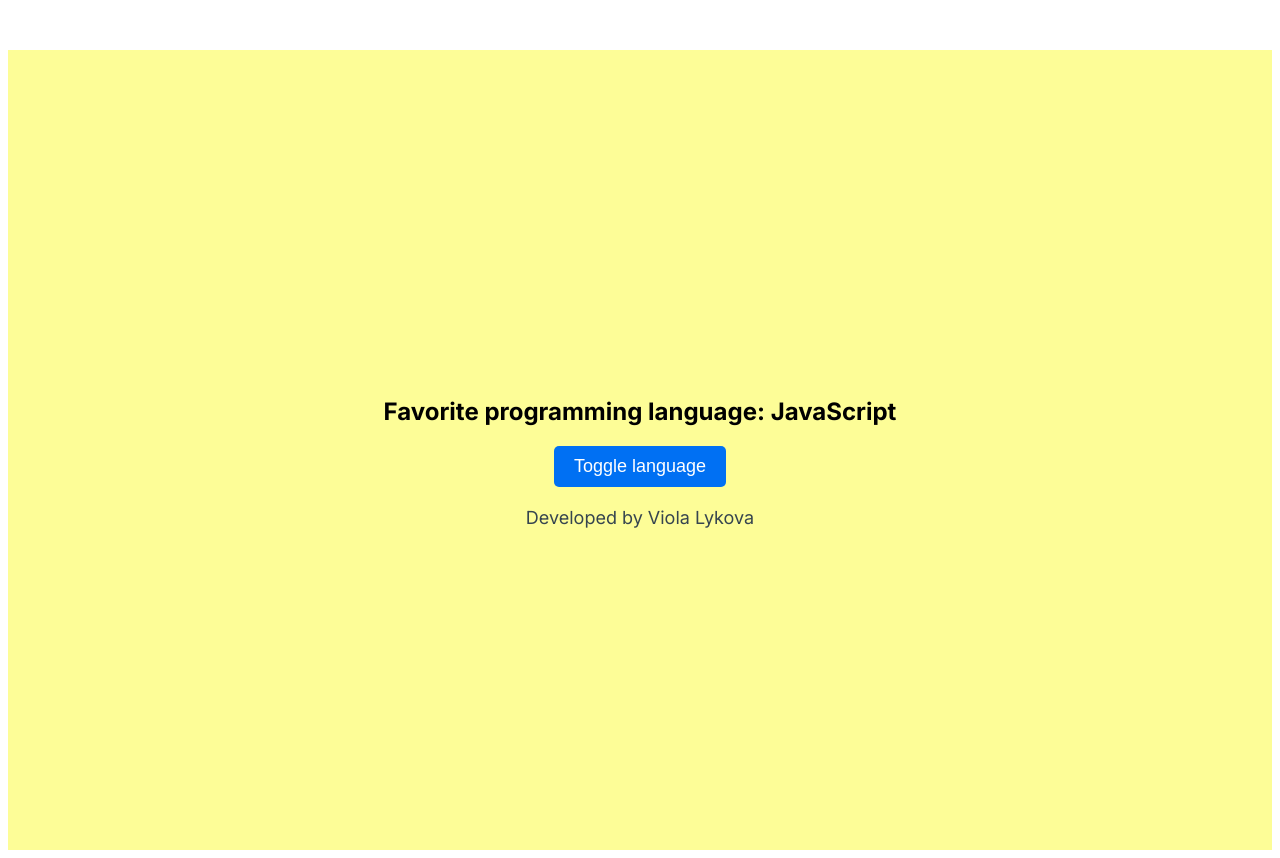
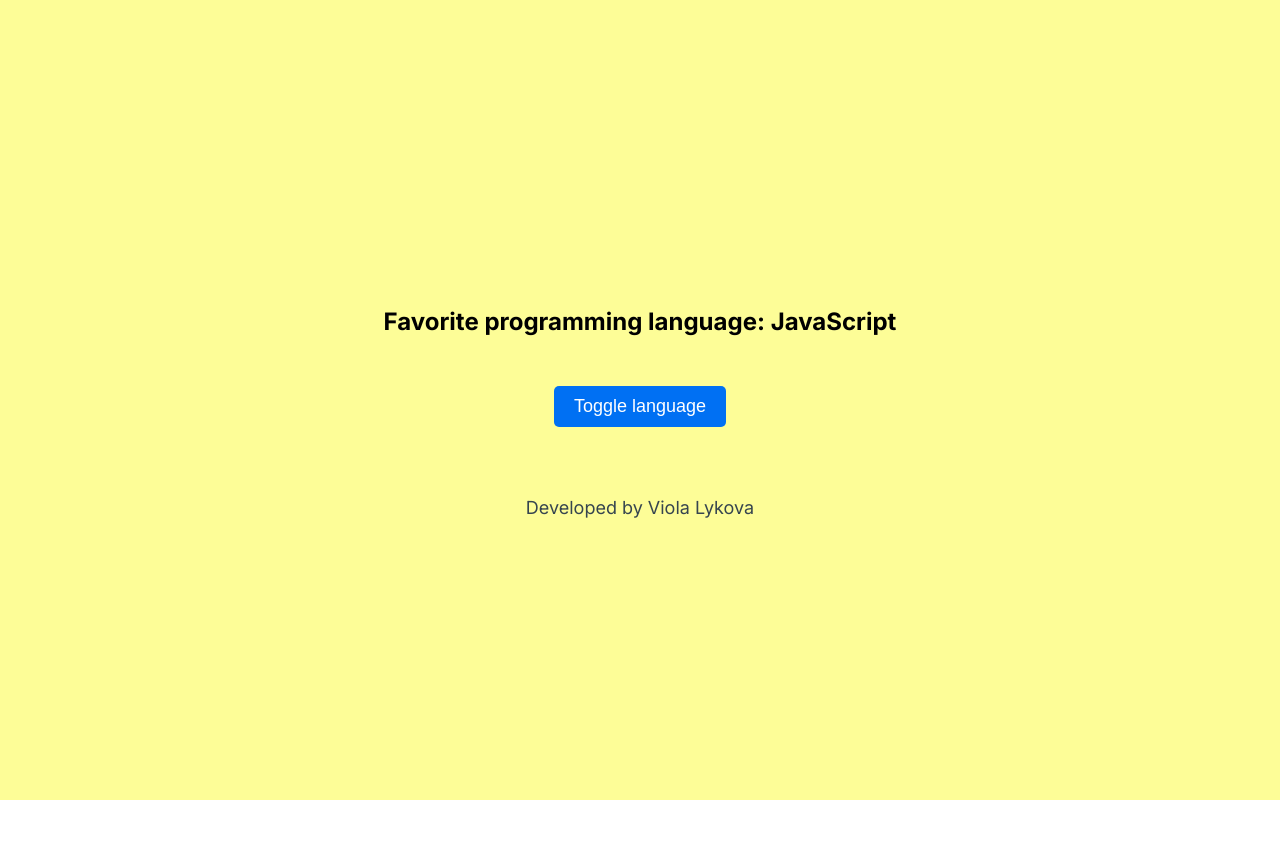
Before and after one commit to idncod/transformCX-challenge, a Next.js app: page / in a window 1280 px wide. After the commit the page ends 800 px from the top, so only its background shows below. Built offline with nearby package versions, Linux system fonts and the light colour scheme.

Commit message:
remove excess marging & amend padding around the button

```diff
--- a/app/globals.css
+++ b/app/globals.css
@@ -0,0 +1,5 @@
+html, body {
+    margin: 0;
+    padding: 0;
+    height: 100%;
+}
--- a/app/page.js
+++ b/app/page.js
@@ -27,7 +27,6 @@ export default function Page() {
                 textAlign: 'center',
                 justifyContent: 'center',
                 alignItems: 'center',
-                marginTop: '50px',
                 minHeight: '100vh',
                 backgroundColor: bgColor[languages[languageState]],
                 transition: 'background-color 0.5s ease',
@@ -66,7 +65,7 @@ function MainSection() {
         <div style={{ position: 'relative', width: '100%', maxWidth: '600px', margin: '0 auto' }}>
             <p
                 id="favoriteLanguage"
-                style={{ fontSize: '24px', fontWeight: 'bold', marginBottom: '20px', position: 'relative', display: 'inline-block' }}
+                style={{ fontSize: '24px', fontWeight: 'bold', marginBottom: '50px', position: 'relative', display: 'inline-block' }}
             >
                 Favorite programming language: {language}
                 <motion.div
@@ -83,7 +82,8 @@ function MainSection() {
             <motion.button
                 id="changeFavorite"
                 onClick={toggleLanguage}
-                whileHover={{ scale: 1.05,
+                whileHover={{
+                    scale: 1.05,
                     boxShadow: '0 4px 10px rgba(0, 118, 255, 0.5)',
                 }}
                 whileTap={{ scale: 0.95 }}
@@ -116,7 +116,7 @@ function MainSection() {
                     color: "#36454F",
                 }}
             >
-                <span style={{ fontSize: '18px' }}>Developed by Viola Lykova</span>
+                <span style={{ fontSize: '18px', paddingTop: '50px' }}>Developed by Viola Lykova</span>
             </a>
         </div>
     </ClientOnly>
```
